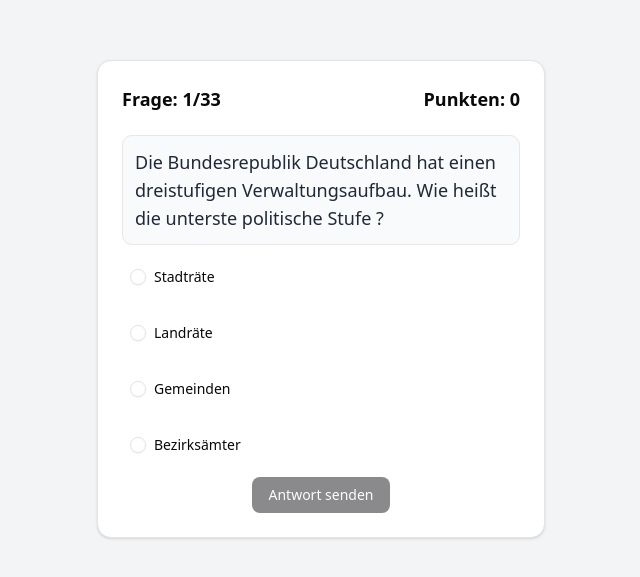
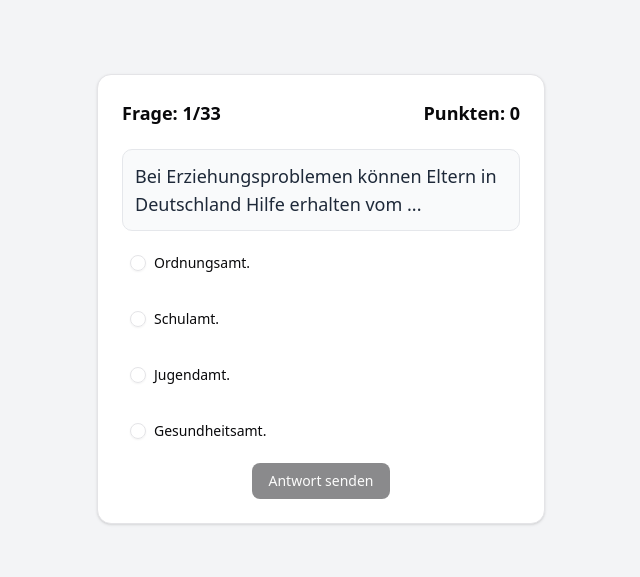
Before and after one commit to BogdanYarotsky/german-citizen-test, a React (Vite) app: page / in a window 1280 px wide. Shown: the part 101-678 px from the top of the page, without its empty margins (319-959 px from the left). Built offline with nearby package versions, Linux system fonts and the light colour scheme.

Commit message:
added more random shuffle

```diff
--- a/src/App.tsx
+++ b/src/App.tsx
@@ -13,10 +13,23 @@
 import { CircleX, CircleCheckBig } from "lucide-react";
 import { parsedQuestions } from "./data/questions";
 
-// Quiz questions data
-const quizData = [...parsedQuestions]
-  .sort(() => Math.random() - 0.5)
-  .slice(0, 33);
+function shuffle(array: any[]) {
+  let currentIndex = array.length;
+  let randomIndex;
+
+  while (currentIndex > 0) {
+    randomIndex = Math.floor(Math.random() * currentIndex);
+    currentIndex--;
+    [array[currentIndex], array[randomIndex]] = [
+      array[randomIndex],
+      array[currentIndex],
+    ];
+  }
+
+  return array;
+}
+
+const quizData = shuffle([...parsedQuestions]).slice(0, 33);
 
 function App() {
   const [currentQuestion, setCurrentQuestion] = useState(0);
```
